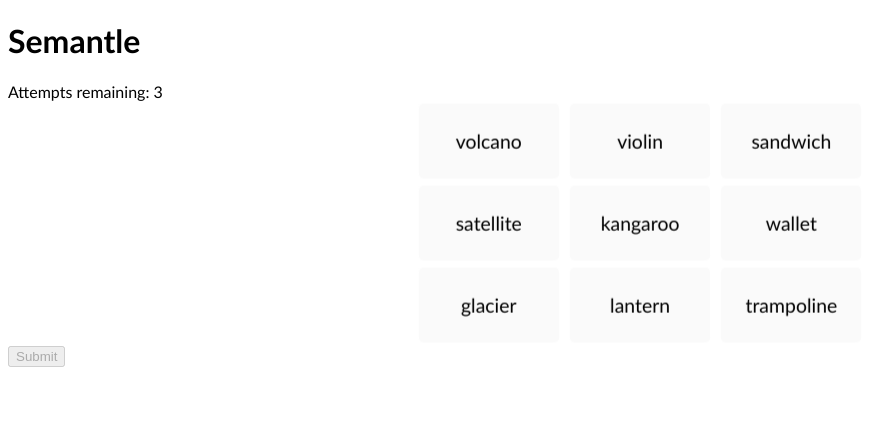
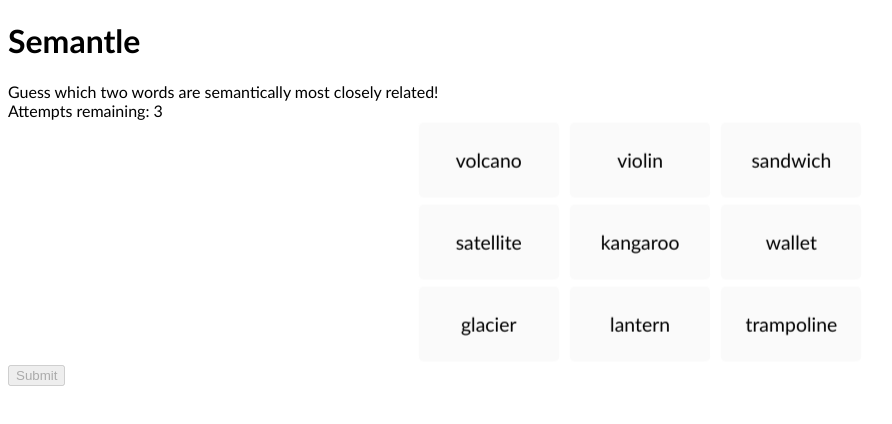
Before and after one commit to srpocock/Semantle, a React (Vite) app in the folder semantle-app/: page / in a window 1280 px wide. Shown: the top 424 px of the page, without its empty margins (0-892 px from the left). Built offline with nearby package versions, Linux system fonts and the light colour scheme; no server answers.

Commit message:
Small tweaks

```diff
--- a/semantle-app/src/GameStatus.tsx
+++ b/semantle-app/src/GameStatus.tsx
@@ -3,6 +3,7 @@ type GameStatusProps = { attemptsLeft: number };
 export default function GameStatus( {attemptsLeft}: GameStatusProps) {
     return (
         <>
+            <div>Guess which two words are semantically most closely related!</div>
             <div>Attempts remaining: {attemptsLeft}</div>
         </>
     )
--- a/semantle-app/src/WordGrid.tsx
+++ b/semantle-app/src/WordGrid.tsx
@@ -23,7 +23,7 @@ function WordCard({ word, enabled, checked, testedState, onChecked }: WordCardPr
             const colourScale = [
                 startColour[0],
                 startColour[1],
-                startColour[2] - dist / 4
+                startColour[2] - dist / 5
             ];
             wordTileRef.current.style.background = `linear-gradient(${-(planeAngle - Math.PI / 2)}rad, hsl(${startColour[0]}, ${startColour[1]}%, ${startColour[2]}%), hsl(${colourScale[0]}, ${colourScale[1]}%, ${colourScale[2]}%))`;
         }
```
Also changed, not shown: semantle-app/src/styles/WordGrid.css (indentation only).
